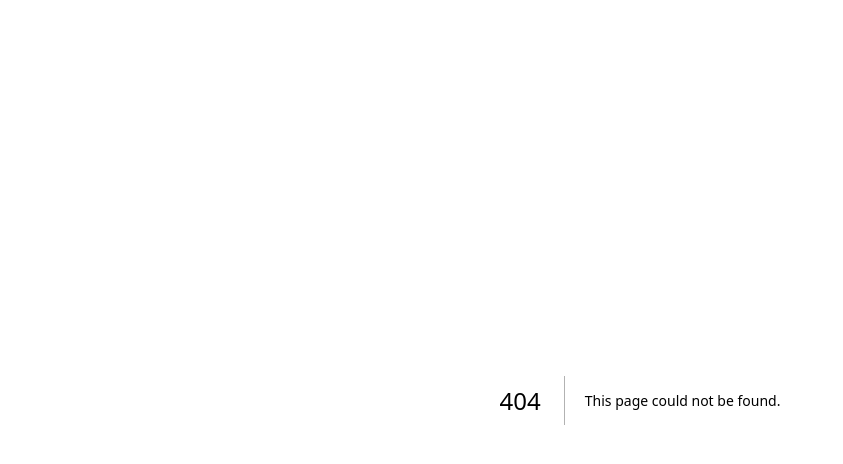
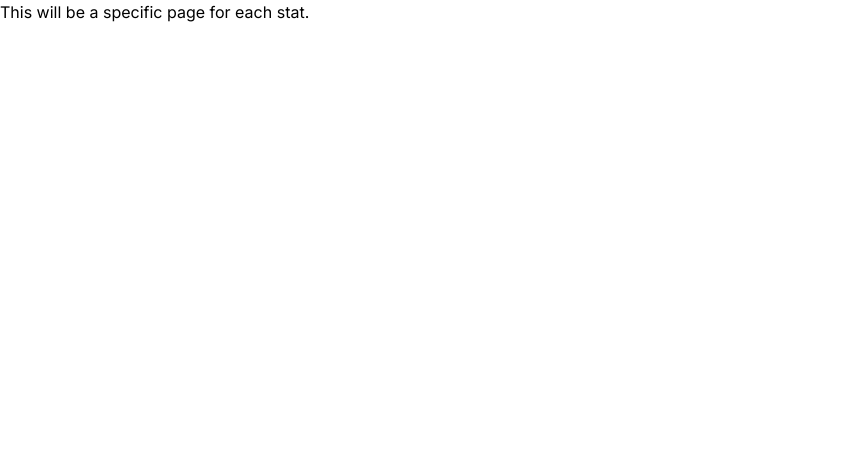
Before and after one commit to zak1999/global-stations, a Next.js app: page /1 in a window 1280 px wide. Before the commit this address had no page. Shown: the top 464 px of the page, without its empty margins (0-843 px from the left). Built offline with nearby package versions, Linux system fonts and the light colour scheme.

Commit message:
feat: routing setup, link from each station works

```diff
--- /dev/null
+++ b/app/[slug]/page.tsx
@@ -0,0 +1,9 @@
+import React from 'react'
+
+const Page = () => {
+  return (
+    <div>This will be a specific page for each stat.</div>
+  )
+}
+
+export default Page;
--- a/app/page.tsx
+++ b/app/page.tsx
@@ -36,5 +36,5 @@ export default async function Home() {
 }
 
 const StationCard: FC<{ station: Station }> = ({ station }) => {
-return <a>{station.name}</a>;
+return <a href={`/${station.slug}`}>{station.name}</a>;
 }
```
